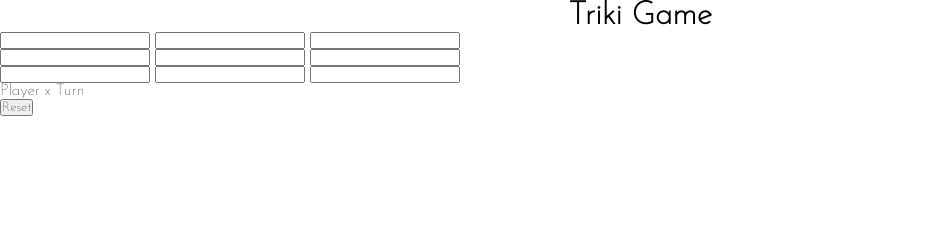
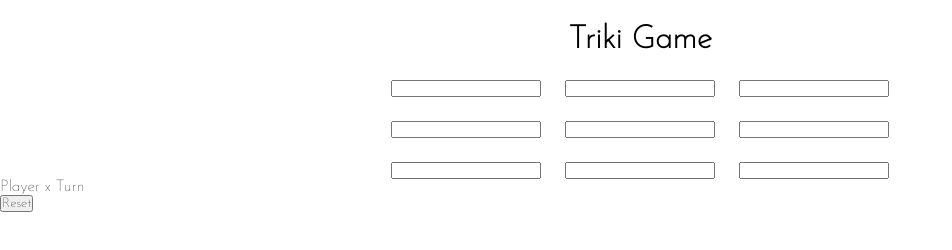
Before and after one commit to chara-sepulveda/triki-Game, a plain HTML site: page index.html in a window 1280 px wide. Shown: the whole page, without its empty margins (0-952 px from the left). Drawn offline with Linux system fonts and the light colour scheme.

Commit message:
agregar stilos a las cajas y a las filas

```diff
--- a/styles/styles.css
+++ b/styles/styles.css
@@ -6,10 +6,21 @@
     padding:  0;
     box-sizing: border-box;
     font-family: 'Josefin Sans', sans-serif;
-
 }
 .header{
     display: flex;
     justify-content: center;
-
+    margin: 1.5rem 0;
 }
+ .box{
+     display: flex;
+     justify-content: center;
+     align-items: center;
+     flex-direction:column;
+     gap: 1.5rem ;
+ }
+ .row{
+     display: flex;
+     justify-content: space-between;
+     gap: 1.5rem;
+ }
```
